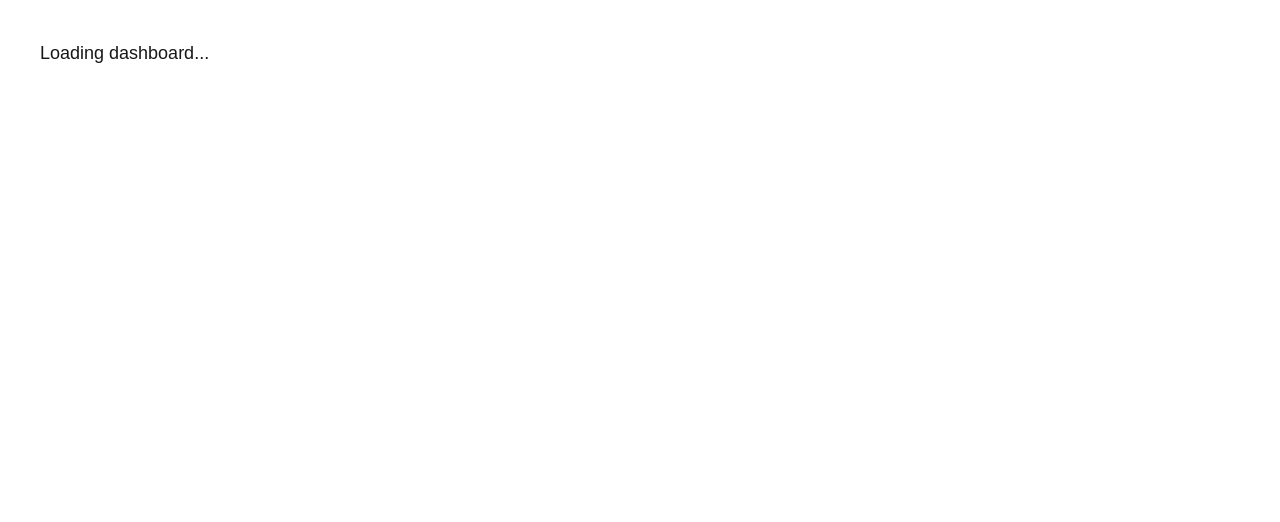
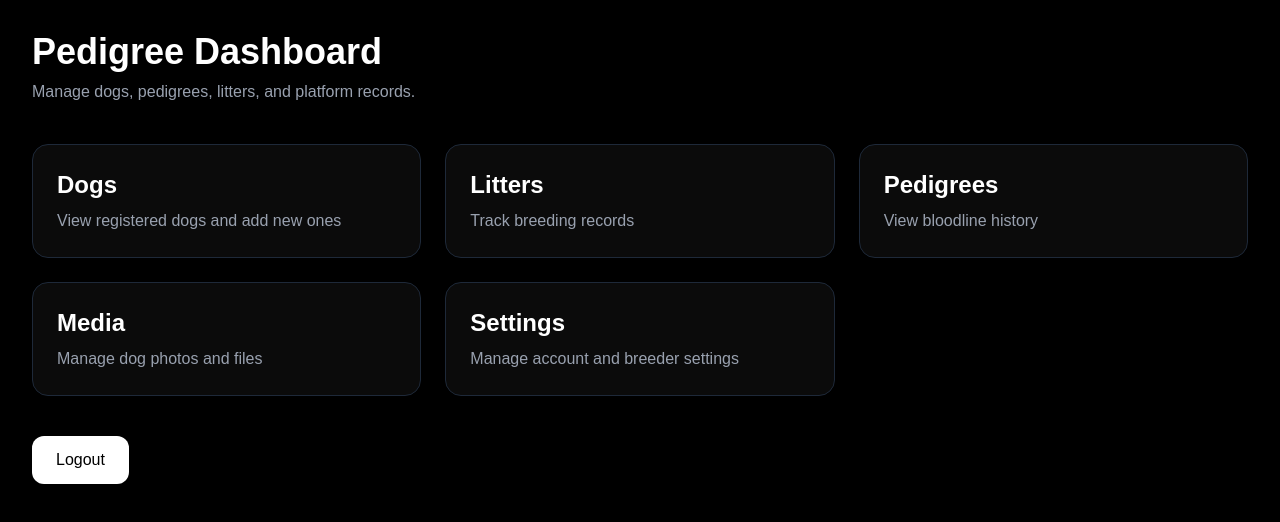
Before and after one commit to CD-Ideas/pedigree-frontend, a Next.js app: page /dashboard in a window 1280 px wide. Before the commit this address had no page. Shown: the top 522 px of the page. Built offline with nearby package versions, Linux system fonts and the light colour scheme; no server answers.

Commit message:
Update page.tsx

```diff
--- a/app/dashboard/page.tsx
+++ b/app/dashboard/page.tsx
@@ -1,54 +1,81 @@
-'use client'
+"use client";
 
-import { useEffect, useState } from 'react'
-import { useRouter } from 'next/navigation'
+import Link from "next/link";
+import { useRouter } from "next/navigation";
+import { createClient } from "@supabase/supabase-js";
+
+const supabaseUrl = process.env.NEXT_PUBLIC_SUPABASE_URL!;
+const supabaseAnonKey = process.env.NEXT_PUBLIC_SUPABASE_ANON_KEY!;
+const supabase = createClient(supabaseUrl, supabaseAnonKey);
 
 export default function DashboardPage() {
-  const router = useRouter()
-  const [loading, setLoading] = useState(true)
+  const router = useRouter();
 
-  useEffect(() => {
-    const token = localStorage.getItem('token')
+  const handleLogout = async () => {
+    await supabase.auth.signOut();
+    router.push("/login");
+  };
 
-    if (!token) {
-      router.push('/login')
-    } else {
-      setLoading(false)
-    }
-  }, [router])
-
-  if (loading) {
-    return (
-      <div style={{ padding: '40px', fontSize: '18px' }}>
-        Loading dashboard...
-      </div>
-    )
-  }
-
-  const logout = () => {
-    localStorage.removeItem('token')
-    router.push('/login')
-  }
+  const cards = [
+    {
+      title: "Dogs",
+      description: "View registered dogs and add new ones",
+      href: "/dashboard/dogs",
+    },
+    {
+      title: "Litters",
+      description: "Track breeding records",
+      href: "/dashboard/litters",
+    },
+    {
+      title: "Pedigrees",
+      description: "View bloodline history",
+      href: "/dashboard/pedigrees",
+    },
+    {
+      title: "Media",
+      description: "Manage dog photos and files",
+      href: "/dashboard/media",
+    },
+    {
+      title: "Settings",
+      description: "Manage account and breeder settings",
+      href: "/dashboard/settings",
+    },
+  ];
 
   return (
-    <div style={{ padding: '40px', fontFamily: 'Arial' }}>
-      <h1>Pedigree Dashboard</h1>
+    <main className="min-h-screen bg-black text-white p-8">
+      <div className="max-w-7xl mx-auto">
+        <div className="mb-10">
+          <h1 className="text-4xl font-bold mb-2">Pedigree Dashboard</h1>
+          <p className="text-gray-400">
+            Manage dogs, pedigrees, litters, and platform records.
+          </p>
+        </div>
 
-      <p>You are logged in.</p>
+        <div className="grid grid-cols-1 md:grid-cols-2 xl:grid-cols-3 gap-6">
+          {cards.map((card) => (
+            <Link
+              key={card.title}
+              href={card.href}
+              className="block rounded-2xl border border-gray-800 bg-[#0b0b0b] p-6 hover:border-gray-600 transition"
+            >
+              <h2 className="text-2xl font-semibold mb-2">{card.title}</h2>
+              <p className="text-gray-400">{card.description}</p>
+            </Link>
+          ))}
+        </div>
 
-      <button
-        onClick={logout}
-        style={{
-          marginTop: '20px',
-          padding: '10px 20px',
-          background: '#000',
-          color: '#fff',
-          border: 'none',
-          cursor: 'pointer'
-        }}
-      >
-        Logout
-      </button>
-    </div>
-  )
+        <div className="mt-10">
+          <button
+            onClick={handleLogout}
+            className="rounded-xl bg-white text-black px-6 py-3 font-medium hover:bg-gray-200 transition"
+          >
+            Logout
+          </button>
+        </div>
+      </div>
+    </main>
+  );
 }
```
